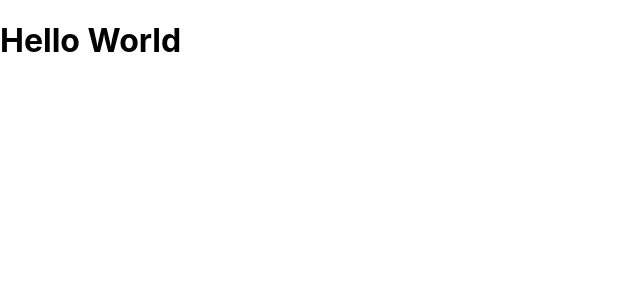
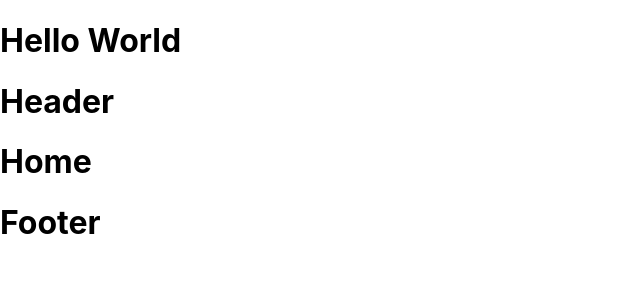
Before and after one commit to gracealynn/Exercise-12-Kelompok, a React (Create React App) app: page / in a window 1280 px wide. Shown: the top 300 px of the page, without its empty margins (0-640 px from the left). Built offline with nearby package versions, Linux system fonts and the light colour scheme.

Commit message:
header-home-footer

```diff
--- a/src/App.js
+++ b/src/App.js
@@ -1,10 +1,14 @@
-import logo from './logo.svg';
-import './App.css';
+import Header from "./Header/header.js";
+import Home from "./Home/home.js";
+import Footer from "./Footer/footer.js";
 
 function App() {
   return (
     <div>
       <h1>Hello World</h1>
+      <Header/>
+      <Home/>
+      <Footer/>
     </div>
   );
 }
--- /dev/null
+++ b/src/Footer/footer.js
@@ -0,0 +1,9 @@
+const Footer = () => {
+    return (
+      <div>
+        <h1>Footer</h1>
+      </div>
+    );
+  };
+
+export default Footer;
--- /dev/null
+++ b/src/Header/header.js
@@ -0,0 +1,9 @@
+const Header = () => {
+    return (
+      <div>
+        <h1>Header</h1>
+      </div>
+    );
+  };
+
+export default Header;
--- /dev/null
+++ b/src/Home/home.js
@@ -0,0 +1,9 @@
+const Home = () => {
+    return (
+      <div>
+        <h1>Home</h1>
+      </div>
+    );
+  };
+
+export default Home;
```
